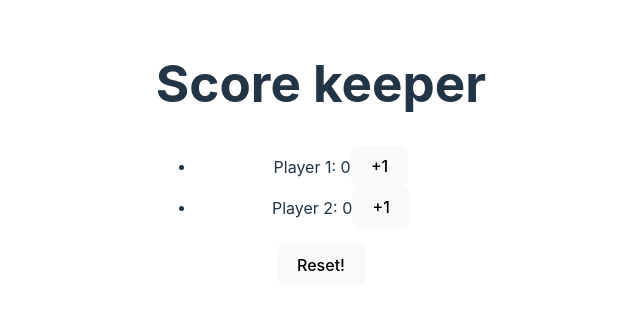
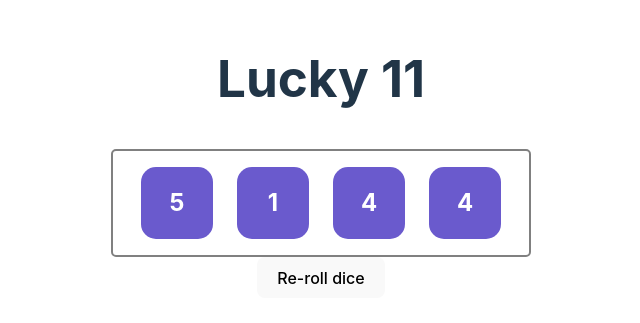
Before and after one commit to lexisgasa/Steele_bc, a React (Vite) app in the folder 05. React/first-react-app/: page / in a window 1280 px wide. Shown: the part 247-570 px from the top of the page, without its empty margins (319-959 px from the left). Built offline with nearby package versions, Linux system fonts and the light colour scheme.

Commit message:
play number

```diff
--- /dev/null
+++ b/05. React/first-react-app/src/06. Design/Dice.css
@@ -0,0 +1,5 @@
+.Dice {
+    border: solid 2px gray;
+    padding: 1em;
+    border-radius: 5px;
+}
--- /dev/null
+++ b/05. React/first-react-app/src/06. Design/Dice.jsx
@@ -0,0 +1,12 @@
+import Die from "./Die";
+import "./Dice.css"
+
+export default function Dice({dice, color}) {
+  return (
+    <section className="Dice">
+      {dice.map((val, index) => (
+        <Die key={index} value={val} color={color} />
+      ))}
+    </section>
+  );
+}
--- /dev/null
+++ b/05. React/first-react-app/src/06. Design/Die.css
@@ -0,0 +1,14 @@
+.Die {
+    background-color: slateblue;
+    border-radius: 15px;
+    color: white;
+    display: inline-block;
+    width: 3em;
+    height: 2.25em;
+    padding-top: 0.75em;
+    text-align: center;
+    margin-right: 0.5em;
+    margin-left: 0.5em;
+    font-weight: bold;
+    font-size: 1.5em;
+}
--- /dev/null
+++ b/05. React/first-react-app/src/06. Design/Die.jsx
@@ -0,0 +1,4 @@
+import "./Die.css"
+export default function Die({value = 1, color= "staleblue"}){
+    return <div className="Die" style={{backgroundColor: color}} >{value}</div>
+}
--- /dev/null
+++ b/05. React/first-react-app/src/06. Design/LuckyN.jsx
@@ -0,0 +1,20 @@
+import Dice from "./Dice";
+import { useState } from "react";
+import { getRolls, sum } from "./utilities";
+
+export default function LuckyN({numDice = 2, goal = 7}){
+    const [dice, setDice] = useState(getRolls(numDice))
+    const isWinner = sum(dice) === goal;
+    const roll = () => {
+        setDice(getRolls(numDice))
+    }
+    return (
+        <section className="LuckyN">
+            <h1>Lucky {goal}</h1>
+            {/* si iswinner es true, rendereiza eso */}
+            <h2>{isWinner && "YOU WON!!!"}</h2>
+            <Dice dice={dice}/>
+            <button onClick={roll} >Re-roll dice</button>
+        </section>
+    )
+}
--- /dev/null
+++ b/05. React/first-react-app/src/06. Design/utilities.js
@@ -0,0 +1,16 @@
+// * gets random integer: [1..6]
+
+function d6() {
+    return Math.floor(Math.random()*6) + 1;
+}
+// * Get n rolls => [num, ...]
+
+function getRolls(n){
+    return Array.from({length: n}, () => d6());
+}
+// * get sum of nums
+function sum(nums){
+    return nums.reduce((prev,cur) => prev + cur, 0)
+}
+
+export { d6, getRolls, sum};
--- a/05. React/first-react-app/src/App.jsx
+++ b/05. React/first-react-app/src/App.jsx
@@ -17,7 +17,10 @@ import "./App.css";
 // import ColorGrid from "./05. State/ColorGrid";
 // import ObjectState from "./05. State/ObjectState"
 // import EmojiClicker from "./05. State/EmojiClicker";
-import ScoreKeeper from "./05. State/ScoreKeeper";
+// import ScoreKeeper from "./05. State/ScoreKeeper";
+// import Dice from "./06. Design/Dice";
+import LuckyN from "./06. Design/LuckyN";
+
 
 
 
@@ -99,7 +102,11 @@ function App() {
       {/* <ColorGrid colorPalette={colorPalette} /> */}
       {/* <ObjectState/> */}
       {/* <EmojiClicker/> */}
-      <ScoreKeeper numPlayers={2} />
+      {/* <ScoreKeeper numPlayers={2} /> */}
+      {/* <Dice dice={[3, 6, 1]} color="darkslateblue" />
+      <Dice dice={[1, 2, 3]} />
+      <Dice dice={[6, 9, 2]} color="rebeccapurple" /> */}
+      <LuckyN numDice={4} goal={11}/>
     </div>
   );
 }
```
